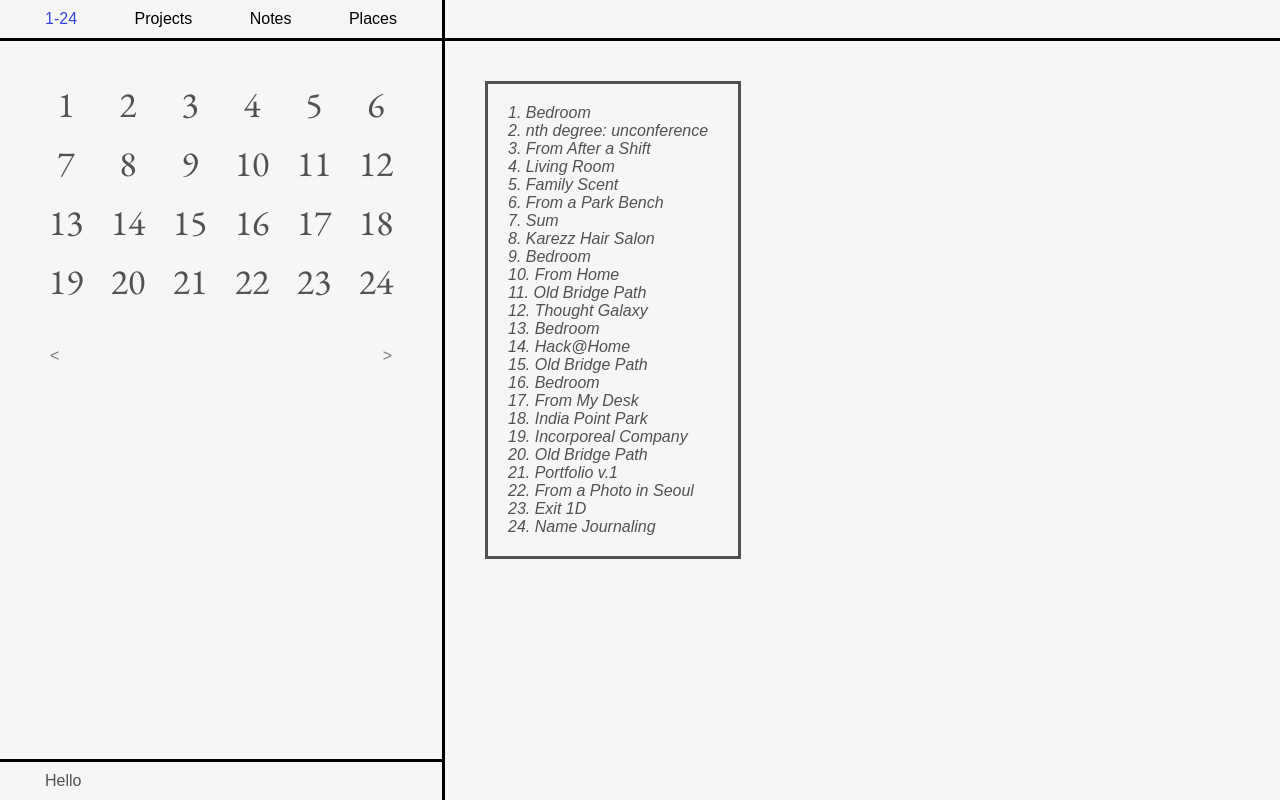
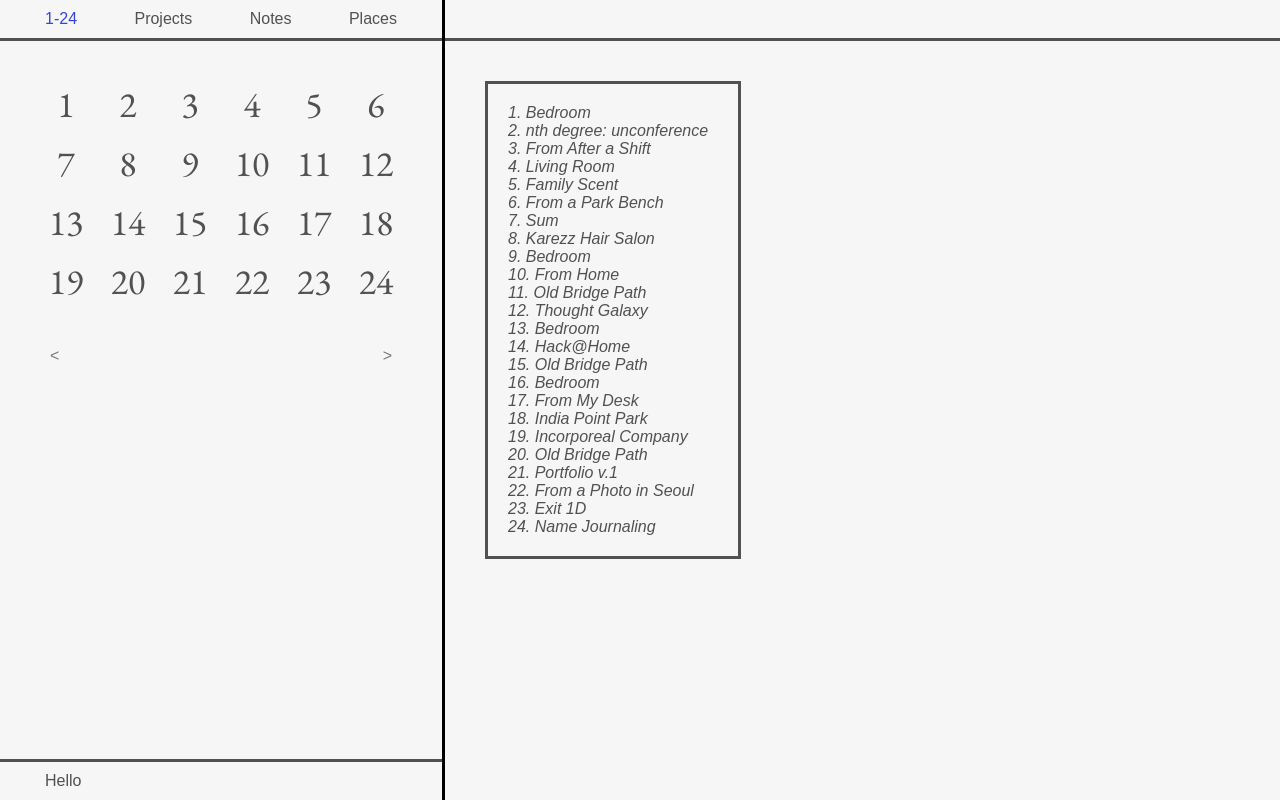
Before and after one commit to trent-kim/trentkim, a plain HTML site: page index.html in a window 1280 px wide. Drawn offline with nearby package versions, Linux system fonts and the light colour scheme.

Commit message:
color black fixed

```diff
--- a/script.js
+++ b/script.js
@@ -448,12 +448,12 @@ function openAbout() {
     if ($(".aboutButton").hasClass("active")) {
         $(".about").remove();
         $(".aboutButton").removeClass("active");
-        $(".aboutButton").css("color", "#515151");
+        // $(".aboutButton").css("color", "#515151");
         $(".aboutButtonContainer").css("border-bottom", "none");
         $("#directContainer").css("align-content", "space-between");
     } else {
         $(".aboutButton").addClass("active");
-        $(".aboutButton").css("color", "#3444DE");
+        // $(".aboutButton").css("color", "#3444DE");
         $(".aboutButtonContainer").css("border-bottom", "solid");
         $(".aboutContainer").append(`<div class="about">I’m Trent Kim, an interdisciplinary designer and artist who values the ways that we can relate, reflect, and heal through stories.<br><br>
                             Born in Jeonju, South Korea, I was adopted and grew up on a small farm in New Jersey. These days I can be found taking photos, journaling, learning Korean, and fixing the code of this website.<br><br>
--- a/style.css
+++ b/style.css
@@ -98,6 +98,7 @@ a:active {
     /* margin-bottom: 20px; */
     /* width: 100%; */
     /* min-width: 85px; */
+    color: #515151;
     padding: 10px 45px 10px 45px;
     border-bottom: solid;
     justify-content: space-between;
@@ -174,6 +175,7 @@ a:active {
     display: flex;
     flex-flow: column;
     /* cursor: pointer; */
+    color: #515151;
     width: 100%;
     border-top: solid;
     padding: 0px 0px 0px 0px;
@@ -236,6 +238,7 @@ a:active {
     padding: 10px 0px 10px 0px;
     border-bottom: solid;
     /* position: fixed; */
+    color: #515151;
     width: 100%;
 }
 
```
